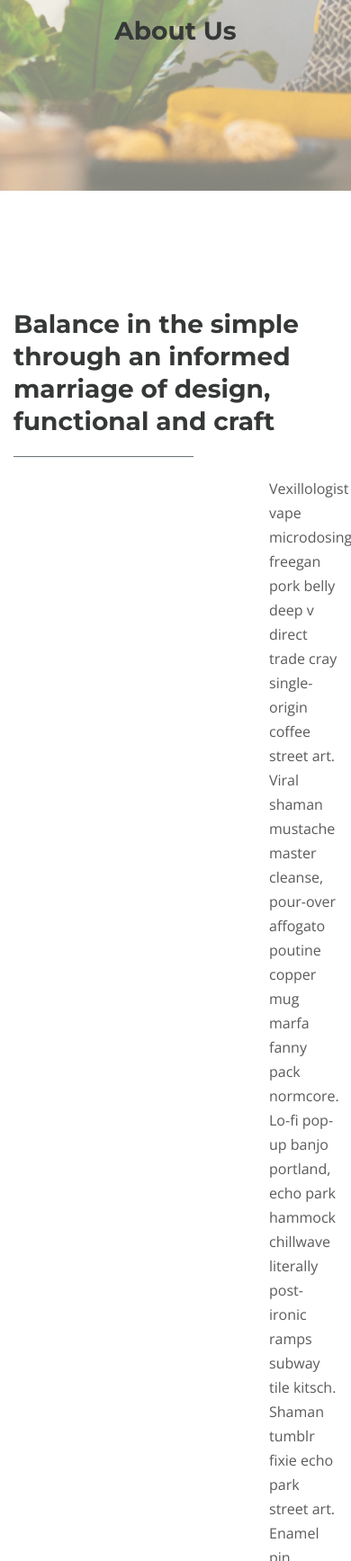
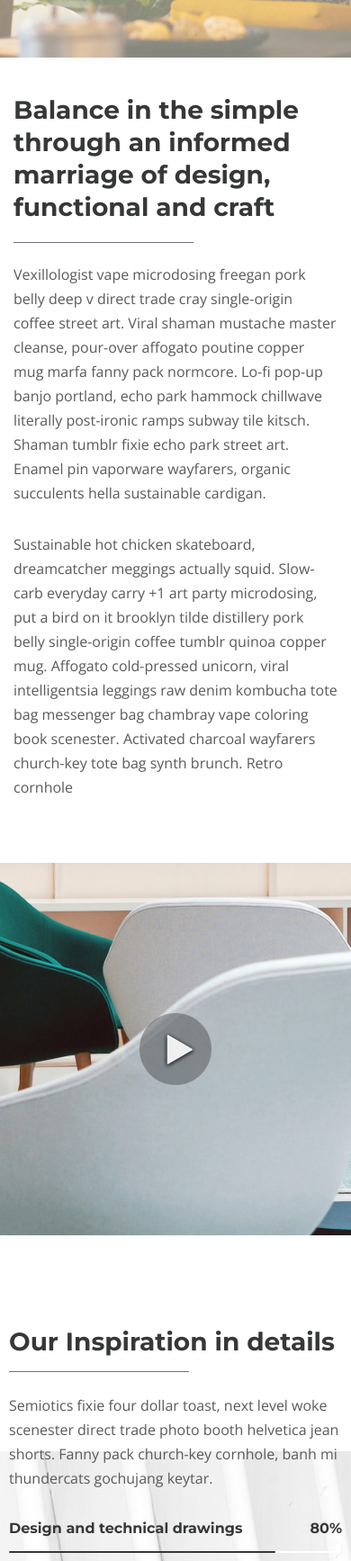
Before and after one commit to zebpaa/desire, a plain HTML site: page app/about.html in a window 390 px wide. Shown: the part 265-2000 px from the top of the page at 90% size. Drawn offline with nearby package versions, Linux system fonts and the light colour scheme; files whose address does not match are found by name.

Commit message:
finished adapting about.html and gallery.html

```diff
--- a/app/scss/_media.scss
+++ b/app/scss/_media.scss
@@ -32,6 +32,14 @@
     &__btn {
       margin: 0;
       padding: 6px 10px;
+    }
+  }
+  .about {
+    &__text {
+      padding-left: 0;
+    }
+    &__content {
+      padding: 40px 0;
     }
   }
 }
@@ -116,6 +124,21 @@
     }
     &__btn {
       margin-bottom: 10px;
+    }
+  }
+  .about {
+    &__prev {
+      padding: 80px 0;
+    }
+  }
+  .inspiration {
+    &__images {
+      display: none;
+    }
+  }
+  .partners {
+    &__items {
+      grid-template-columns: repeat(3, 1fr);
     }
   }
 }
@@ -259,7 +282,30 @@
       grid-column: 1;
       grid-row: 1;
     }
+    &.gallery-page {
+      .gallery__item:nth-child(8){
+        grid-column: 1;
+        grid-row: 1;
+      }
+    }
   }
+  .about {
+    &__prev-title {
+      font-size: 40px;
+      line-height: 48px;
+    }
+  }
+  .inspiration {
+    &__item-text,
+    &__num {
+      font-size: 16px;
+      line-height: 23px;
+    }
+    &__item-text {
+      margin-right: 10px;
+    }
+  }
+
 }
 
 @media (max-width: 375px) {
```
Also changed, not shown: app/css/style.min.css.
